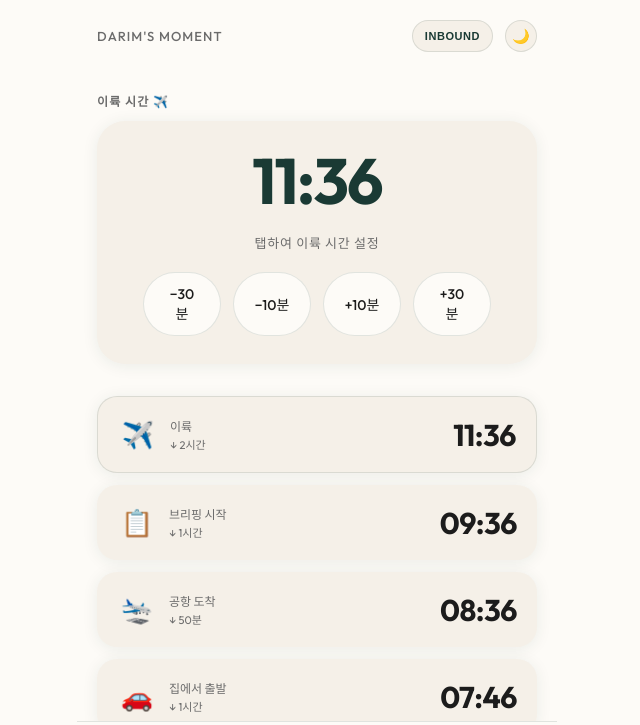
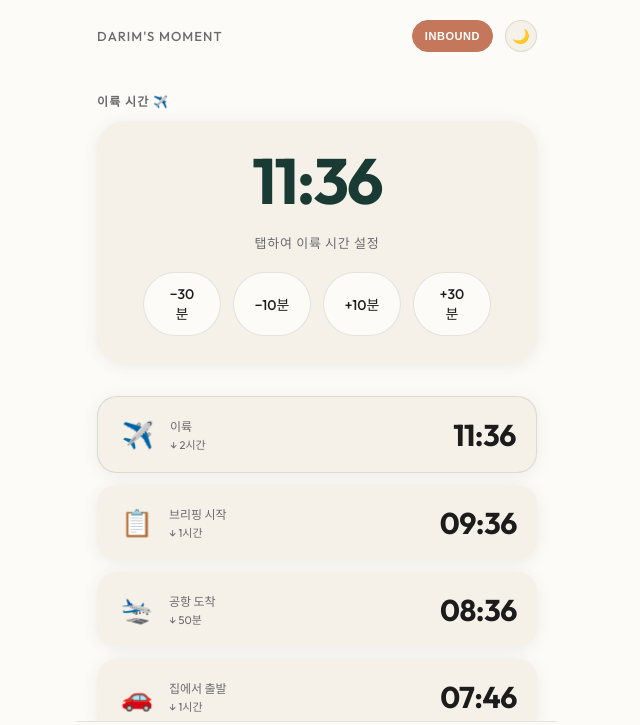
Before and after one commit to limjhily/darim-time-pwa, a website built with Vite: page index.html in a window 1280 px wide. Both pictures are taken after a click on the button "OUTBOUND". Shown: the top 725 px of the page, without its empty margins (323-963 px from the left). Built offline with nearby package versions, Linux system fonts and the light colour scheme.

Commit message:
style: highlight inbound button color

```diff
--- a/src/main.js
+++ b/src/main.js
@@ -76,5 +76,11 @@ if (dirBtn) {
 function updateDirIcon(dir) {
   if (dirBtn) {
     dirBtn.textContent = dir;
+    // INBOUND일 경우 버튼 색상을 강조하는 클래스 적용
+    if (dir === 'INBOUND') {
+      dirBtn.classList.add('inbound');
+    } else {
+      dirBtn.classList.remove('inbound');
+    }
   }
 }
--- a/src/style.css
+++ b/src/style.css
@@ -173,6 +173,13 @@ body {
   color: var(--color-primary);
   transition: all var(--transition);
   letter-spacing: 0.05em;
+}
+
+/* 인바운드 상태일 때 버튼 스타일 (눈에 띄는 색상으로 반전) */
+.text-toggle-btn.inbound {
+  background: var(--color-accent);
+  border-color: var(--color-accent);
+  color: #FFFFFF;
 }
 
 .text-toggle-btn:active {
```
